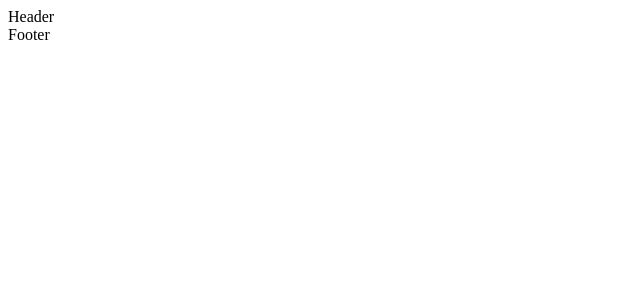
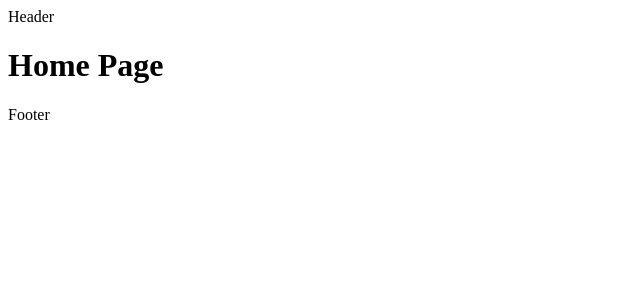
Before and after one commit to eduardorocco/webapp-react, a React (Vite) app: page / in a window 1280 px wide. Shown: the top 300 px of the page, without its empty margins (0-640 px from the left). Built offline with nearby package versions, Linux system fonts and the light colour scheme.

Commit message:
refactor: update routing structure and component imports in App component

```diff
--- a/src/App.jsx
+++ b/src/App.jsx
@@ -1,6 +1,6 @@
 import './App.css'
 import DefaultLayout from './layout/DefaultLayout'
-import Home from './pages/HomePage'
+import HomePage from './pages/HomePage'
 import MoviePage from './pages/movies/MoviePage'
 import { BrowserRouter, Routes, Route } from 'react-router-dom'
 
@@ -10,12 +10,12 @@ function App() {
 
   return (
     <BrowserRouter>
-      <DefaultLayout>
-        <Routes>
-          <Route path="/" element={<Home />} />
+      <Routes>
+        <Route element={<DefaultLayout />}>
+          <Route path="/" element={<HomePage />} />
           <Route path="/movies:id" element={<MoviePage />} />
-        </Routes>
-      </DefaultLayout>
+        </Route>
+      </Routes>
     </BrowserRouter>
   )
 }
--- a/src/layout/DefaultLayout.jsx
+++ b/src/layout/DefaultLayout.jsx
@@ -1,4 +1,4 @@
-import { Outlet } from "react-router";
+import { Outlet } from "react-router-dom";
 import Header from "./Header";
 import Footer from "./Footer";
 
--- a/src/layout/Footer.jsx
+++ b/src/layout/Footer.jsx
@@ -1,5 +1,3 @@
-import { Link } from "react-router";
-
 function Footer() {
   return (
     <div>Footer</div>
--- a/src/layout/Header.jsx
+++ b/src/layout/Header.jsx
@@ -1,5 +1,3 @@
-import { Link } from "react-router";
-
 function Header() {
   return (
     <div>
--- a/src/pages/HomePage.jsx
+++ b/src/pages/HomePage.jsx
@@ -0,0 +1,7 @@
+export default function HomePage() {
+    return (
+        <div>
+            <h1>Home Page</h1>
+        </div>
+    )
+}
--- a/src/pages/movies/MoviePage.jsx
+++ b/src/pages/movies/MoviePage.jsx
@@ -0,0 +1,7 @@
+export default function MoviePage() {
+    return (
+        <div>
+            <h1>movie page</h1>
+        </div>
+    )
+}
```
